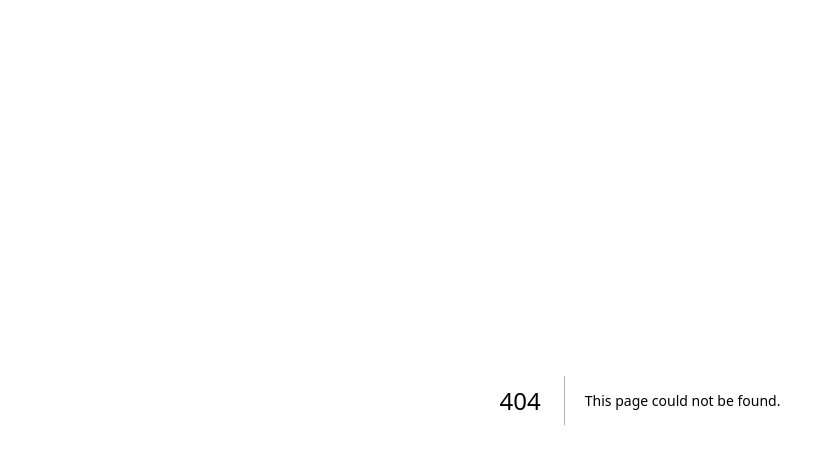
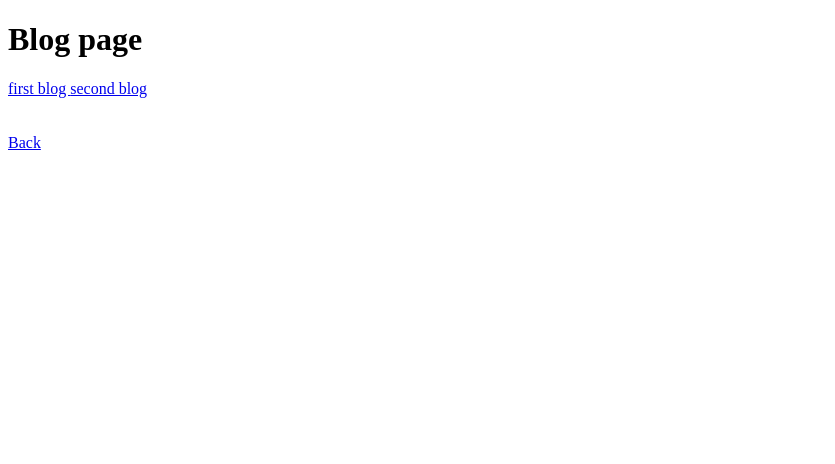
Before and after one commit to HtetKo510217/nextjs-routing-system, a Next.js app: page /blog in a window 1280 px wide. Before the commit this address had no page. Shown: the top 464 px of the page, without its empty margins (0-835 px from the left). Built offline with nearby package versions, Linux system fonts and the light colour scheme.

Commit message:
Link Component Navigation

```diff
--- /dev/null
+++ b/pages/blog/index.js
@@ -0,0 +1,12 @@
+import Link from "next/link"
+export default function Blog() {
+  return (
+    <div>
+        <h1>Blog page</h1>
+        <Link href="/blog/first">first blog </Link>
+        <Link href="/blog/second">second blog</Link>
+        <br></br><br></br><br></br>
+        <Link href="/">Back</Link>
+    </div>
+  )
+}
--- a/pages/index.js
+++ b/pages/index.js
@@ -1,6 +1,6 @@
 import Head from 'next/head';
 import styles from '../styles/Home.module.css';
-
+import Link from 'next/link';
 export default function Home() {
   return (
     <div className={styles.container}>
@@ -13,6 +13,8 @@ export default function Home() {
         <h1 className={styles.title}>
           Nextjs Router
         </h1>
+        <Link href="/blog">Blog </Link>
+        <Link href="/project">Project</Link>
       </main>
     </div>
   )
```
Also changed, not shown: pages/blog/first.js (added, +9 -0 lines), pages/blog/second.js (added, +9 -0 lines).
